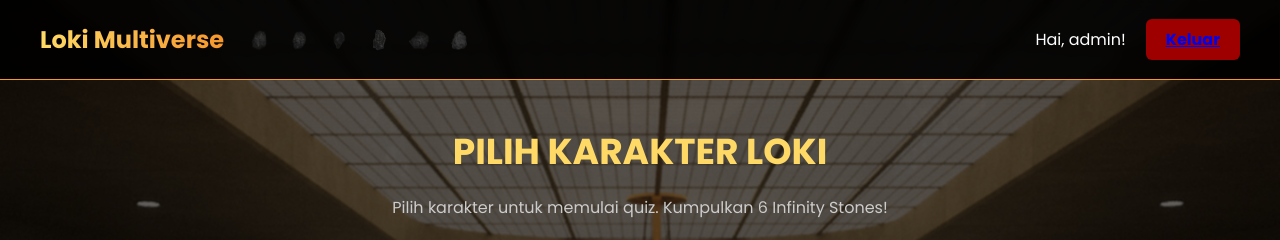
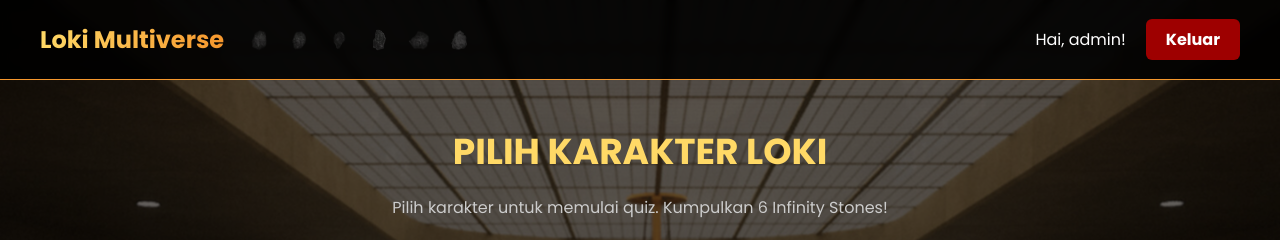
Before and after one commit to bilxdi/responsipemweb-loki, a PHP site: page /home/index.php in a window 1280 px wide. Shown: the top 240 px of the page. Run offline with PHP 8.4, Linux system fonts and the light colour scheme; a user stored in the database is signed in; data comes from the database, SQL or seed files in the repository.

Commit message:
bek en 2

```diff
--- a/style.css
+++ b/style.css
@@ -107,7 +107,7 @@ body { margin: 0; padding: 0; width: 100%; min-height: 100vh; font-family: 'Popp
 .nav-left, .nav-right { display: flex; align-items: center; gap: 20px; }
 .brand-title { font-size: 24px; background: linear-gradient(90deg, #ffd966, #f5972d); background-clip: text; -webkit-text-fill-color: transparent; }
 .stones-container { display: flex; gap: 10px; align-items: center; }
-.btn-keluar { background: #9e0000; padding: 8px 20px; border-radius: 6px; cursor: pointer; font-weight: bold; transition: background 0.3s; }
+.btn-keluar { color: white; background: #9e0000; padding: 8px 20px; border-radius: 6px; cursor: pointer; font-weight: bold; transition: background 0.3s; text-decoration: none; }
 .btn-keluar:hover { background: #c00000; }
 
 /* BUTTON SNAP */
```
